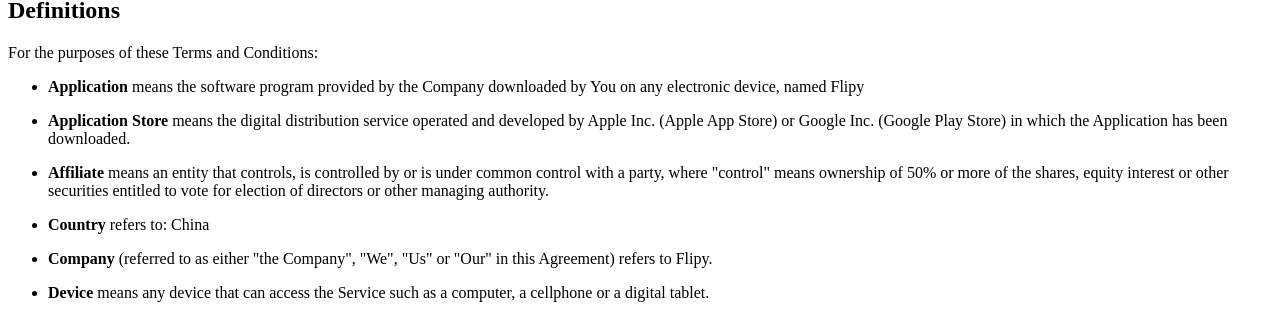
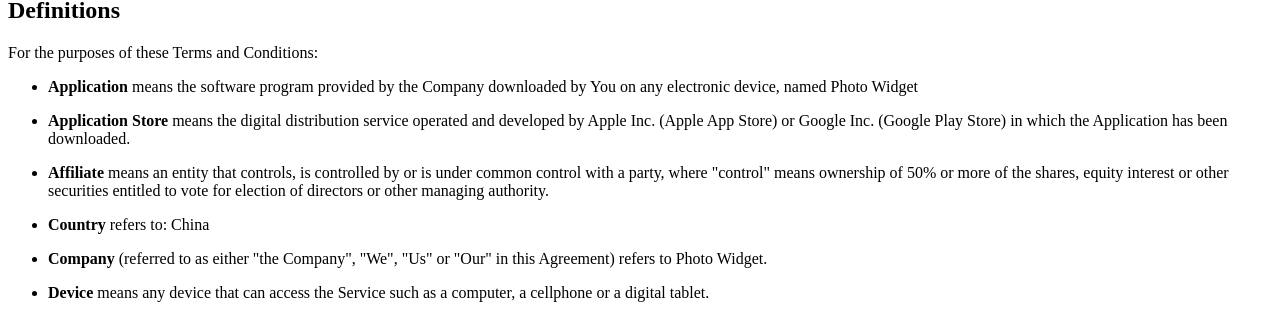
Before and after one commit to michaelzhang1994/photowidgets-user, a plain HTML site: page index.html in a window 1280 px wide. Shown: the part 304-622 px from the top of the page. Drawn offline with Linux system fonts and the light colour scheme.

Commit message:
Update index.html

```diff
--- a/index.html
+++ b/index.html
@@ -8,7 +8,7 @@
 <p>For the purposes of these Terms and Conditions:</p>
 <ul>
     <li>
-        <p><strong>Application</strong> means the software program provided by the Company downloaded by You on any electronic device, named Flipy</p>
+        <p><strong>Application</strong> means the software program provided by the Company downloaded by You on any electronic device, named Photo Widget</p>
     </li>
     <li>
         <p><strong>Application Store</strong> means the digital distribution service operated and developed by Apple Inc. (Apple App Store) or Google Inc. (Google Play Store) in which the Application has been downloaded.</p>
@@ -20,7 +20,7 @@
         <p><strong>Country</strong> refers to:  China</p>
     </li>
     <li>
-        <p><strong>Company</strong> (referred to as either &quot;the Company&quot;, &quot;We&quot;, &quot;Us&quot; or &quot;Our&quot; in this Agreement) refers to Flipy.</p>
+        <p><strong>Company</strong> (referred to as either &quot;the Company&quot;, &quot;We&quot;, &quot;Us&quot; or &quot;Our&quot; in this Agreement) refers to Photo Widget.</p>
     </li>
     <li>
         <p><strong>Device</strong> means any device that can access the Service such as a computer, a cellphone or a digital tablet.</p>
```
